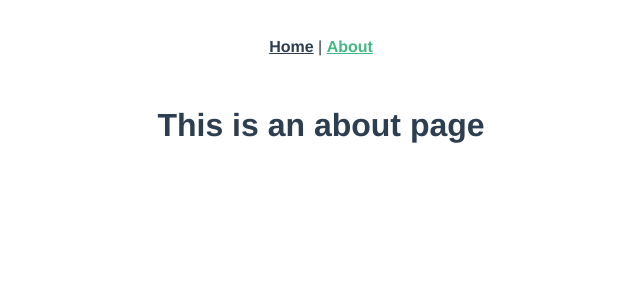
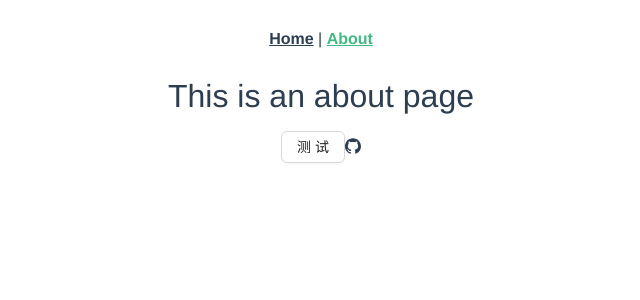
Before and after one commit to Lee-mu-zi/train, a Vue app in the folder web/: page /about in a window 1280 px wide. Shown: the top 300 px of the page, without its empty margins (319-959 px from the left). Built offline with nearby package versions, Linux system fonts and the light colour scheme.

Commit message:
集成Ant Design Vue极其图标

```diff
--- a/web/package.json
+++ b/web/package.json
@@ -8,6 +8,8 @@
     "lint": "vue-cli-service lint"
   },
   "dependencies": {
+    "@ant-design/icons-vue": "^7.0.1",
+    "ant-design-vue": "^4.2.6",
     "core-js": "^3.8.3",
     "vue": "^3.2.13",
     "vue-router": "^4.0.3",
--- a/web/src/main.js
+++ b/web/src/main.js
@@ -1,6 +1,20 @@
-import { createApp } from 'vue'
+import {createApp} from 'vue'
 import App from './App.vue'
 import router from './router'
 import store from './store'
+import Antd from 'ant-design-vue';
+import 'ant-design-vue/dist/reset.css';
+import * as Icons from '@ant-design/icons-vue';
 
-createApp(App).use(store).use(router).mount('#app')
+
+const app = createApp(App);
+app
+    .use(Antd)
+    .use(store)
+    .use(router)
+    .mount('#app')
+
+const icons = Icons;
+for (const i in icons) {
+    app.component(i, Icons[i]);
+}
--- a/web/src/views/AboutView.vue
+++ b/web/src/views/AboutView.vue
@@ -1,5 +1,9 @@
 <template>
   <div class="about">
     <h1>This is an about page</h1>
+    <a-button>测试</a-button>
+    <github-outlined/>
   </div>
 </template>
+<script setup lang="ts">
+</script>
--- a/web/src/views/HomeView.vue
+++ b/web/src/views/HomeView.vue
@@ -2,6 +2,7 @@
   <div class="home">
     <img alt="Vue logo" src="../assets/logo.png">
     <HelloWorld msg="Welcome to Your Vue.js App"/>
+
   </div>
 </template>
 
```
Also changed, not shown: 1 other file (tests, documents, lock files or other folders).
